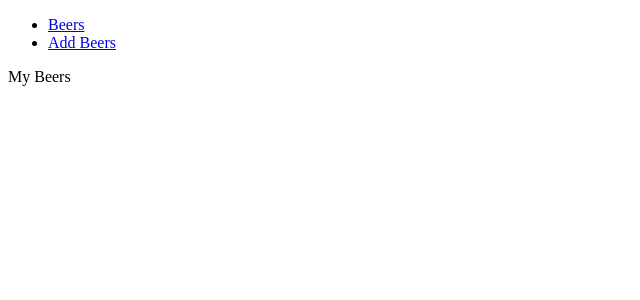
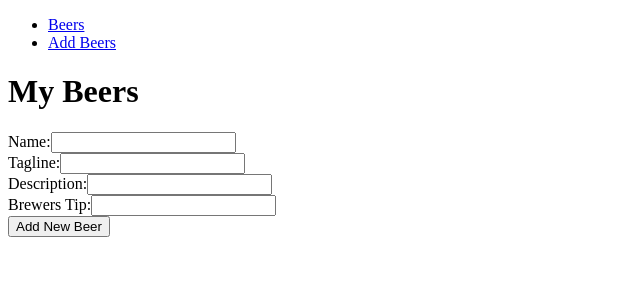
Before and after one commit to Fjdsilv/react-mybeer-context-app, a React (Vite) app: page / in a window 1280 px wide. Shown: the top 300 px of the page, without its empty margins (0-640 px from the left). Built offline with nearby package versions, Linux system fonts and the light colour scheme; no server answers.

Commit message:
form started

```diff
--- /dev/null
+++ b/src/components/AddForm.jsx
@@ -0,0 +1,67 @@
+import { useState } from "react"
+
+const AddForm = () => {
+    const [newBeer, setNewBeer] = useState({
+        name: "",
+        tagline: "",
+        description: "",
+        brewers_tips: "",
+    })
+
+    const handleChange = (e) => {
+
+
+        setNewBeer({...newBeer,  })
+    }
+
+  return (
+    <article>
+        <form>
+            <div>
+                <label htmlFor="name">Name:</label>
+                <input
+                    type="text"
+                    name="name"
+                    id="name"
+                    value={newBeer.name}
+                    onChange={handleChange}
+                />
+            </div>
+            <div>
+                <label htmlFor="tagline">Tagline:</label>
+                <input
+                    type="text"
+                    name="tagline"
+                    id="tagline"
+                    value={newBeer.tagline}
+                    onChange={handleChange}
+                />
+            </div>
+            <div>
+                <label htmlFor="description">Description:</label>
+                <input
+                    type="text"
+                    name="description"
+                    id="description"
+                    value={newBeer.description}
+                    onChange={handleChange}
+                />
+            </div>
+            <div>
+                <label htmlFor="brewers_tips">Brewers Tip:</label>
+                <input
+                    type="text"
+                    name="brewers_tips"
+                    id="brewers_tips"
+                    value={newBeer.brewers_tips}
+                    onChange={handleChange}
+                />
+            </div>
+            <button>
+                Add New Beer
+            </button>
+        </form>
+    </article>
+  )
+}
+export default AddForm
--- a/src/context/appContext.jsx
+++ b/src/context/appContext.jsx
@@ -11,6 +11,7 @@ const AppProvider = ({ children }) => {
         const fetchData = async () => {
             const response = await fetch(url);
             const result = await response.json();
+
             setData(result)
         }
 
--- a/src/pages/beers/Beers.jsx
+++ b/src/pages/beers/Beers.jsx
@@ -1,7 +1,11 @@
+import AddForm from "../../components/AddForm"
 
 const Beers = () => {
   return (
-    <div>My Beers</div>
+    <div>
+        <h1>My Beers</h1>
+        <AddForm />
+    </div>
   )
 }
 export default Beers
```
